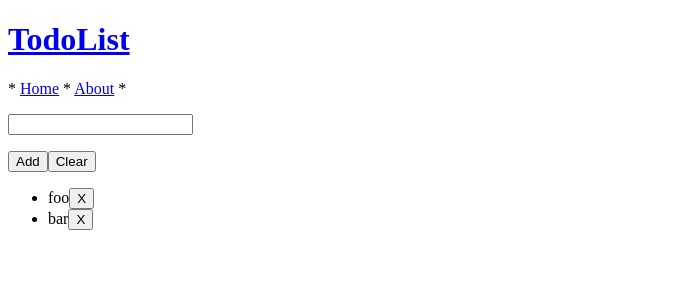
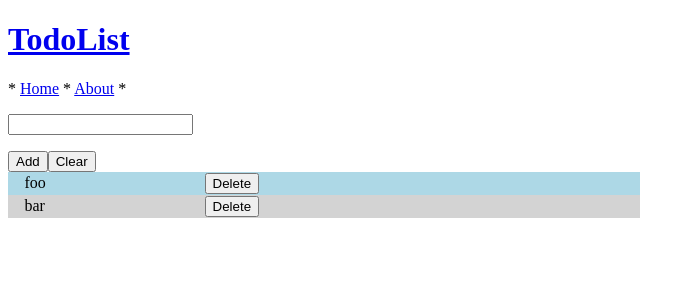
Before and after one commit to frie321984/angular-todolist2, an Angular app: page /todo in a window 1280 px wide. Shown: the top 300 px of the page, without its empty margins (0-695 px from the left). Built offline with nearby package versions, Linux system fonts and the light colour scheme.

Commit message:
Add styling

```diff
--- a/src/app/app.component.html
+++ b/src/app/app.component.html
@@ -1,5 +1,7 @@
 <h1><a routerLink="/">TodoList</a></h1>
 
-<app-navigation-bar></app-navigation-bar>
+<div class="container">
+    <app-navigation-bar></app-navigation-bar>
+</div>
 
 <router-outlet></router-outlet>
--- a/src/app/todolist/todolist.component.css
+++ b/src/app/todolist/todolist.component.css
@@ -1,4 +1,14 @@
-li.selected {
+table  {
+    border-collapse: collapse;
+    width: 50%;
+}
+.odd {
+    background-color: lightgray;
+}
+.even {
+    background-color: lightblue;
+}
+.selected {
     font-weight: bold;
-    background-color: lightskyblue;
+    background-color: lightsalmon;
 }
--- a/src/app/todolist/todolist.component.html
+++ b/src/app/todolist/todolist.component.html
@@ -7,11 +7,12 @@
   <button (click)="clearInput()">Clear</button>
 </div>
 
-<ul id="todos">
-  <li [ngClass]="{'selected':i==selectedIndex}" *ngFor="let item of todoService.getTodos(); let i = index;">
-    <span (click)="selectTodo(i)">{{item}}</span>
-    <button (click)="removeTodo(i)">X</button>
-  </li>
-</ul>
+<table class="container table table-striped" id="todos">
+  <tr class="row" (click)="selectTodo(i)" [ngClass]="{'selected':i==selectedIndex, 'even':i%2==0, 'odd':i%2==1}" *ngFor="let item of todoService.getTodos(); let i = index;">
+    <td ></td>
+    <td>{{item}}</td>
+    <td><button (click)="removeTodo(i)">Delete</button></td>
+  </tr>
+</table>
 
 <app-joke *ngIf="isShowJoke"></app-joke>
```
